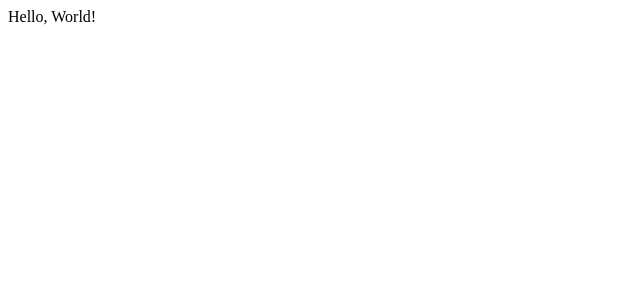
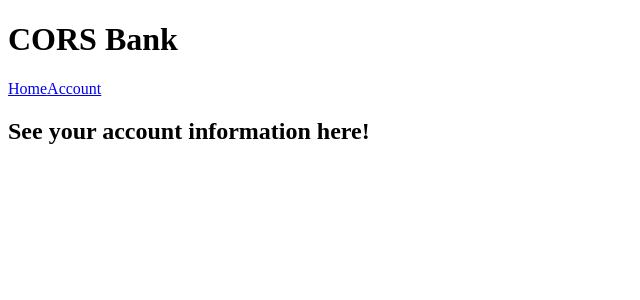
Before and after one commit to absreim/csrf-demo, a React app: page /account in a window 1280 px wide. Shown: the top 300 px of the page, without its empty margins (0-640 px from the left). Built offline with nearby package versions, Linux system fonts and the light colour scheme; the HTML template or start-up script is replaced by a standard one.

Commit message:
Set up skeleton for front end routes and components.

```diff
--- a/client/src/app.jsx
+++ /dev/null
@@ -1,11 +0,0 @@
-import React from 'react'
-
-const App = () => {
-  return (
-    <div>
-      Hello, World!
-    </div>
-  )
-}
-
-export default App
--- /dev/null
+++ b/client/src/components/account.jsx
@@ -0,0 +1,14 @@
+import React, {Component} from 'react'
+
+class Account extends Component{
+  constructor(props){
+    super(props)
+  }
+  render(){
+    return (
+      <h2>See your account information here!</h2>
+    )
+  }
+}
+
+export default Account
--- /dev/null
+++ b/client/src/components/app.jsx
@@ -0,0 +1,21 @@
+import React from 'react'
+import {Switch, Route} from 'react-router-dom'
+
+import Navbar from './navbar'
+import Home from './home'
+import Account from './account'
+
+const App = () => {
+  return (
+    <div>
+      <h1>CORS Bank</h1>
+      <Navbar />
+      <Switch>
+        <Route exact path="/" component={Home} />
+        <Route exact path="/account" component={Account} />
+      </Switch>
+    </div>
+  )
+}
+
+export default App
--- /dev/null
+++ b/client/src/components/home.jsx
@@ -0,0 +1,5 @@
+import React from 'react'
+
+export default () => (
+  <h2>Welcome to CORS Bank!</h2>
+)
--- /dev/null
+++ b/client/src/components/navbar.jsx
@@ -0,0 +1,11 @@
+import React from 'react'
+import {withRouter, Link} from 'react-router-dom'
+
+const Navbar = () => (
+  <div>
+    <Link to="/">Home</Link>
+    <Link to="/account">Account</Link>
+  </div>
+)
+
+export default withRouter(Navbar)
--- a/client/src/index.jsx
+++ b/client/src/index.jsx
@@ -4,7 +4,7 @@ import {Provider} from 'react-redux'
 import {BrowserRouter} from 'react-router-dom'
 
 import store from './store'
-import App from './app'
+import App from './components/app'
 
 ReactDOM.render(
   <Provider store={store}>
```
Also changed, not shown: 1 other file (tests, documents, lock files or other folders).
